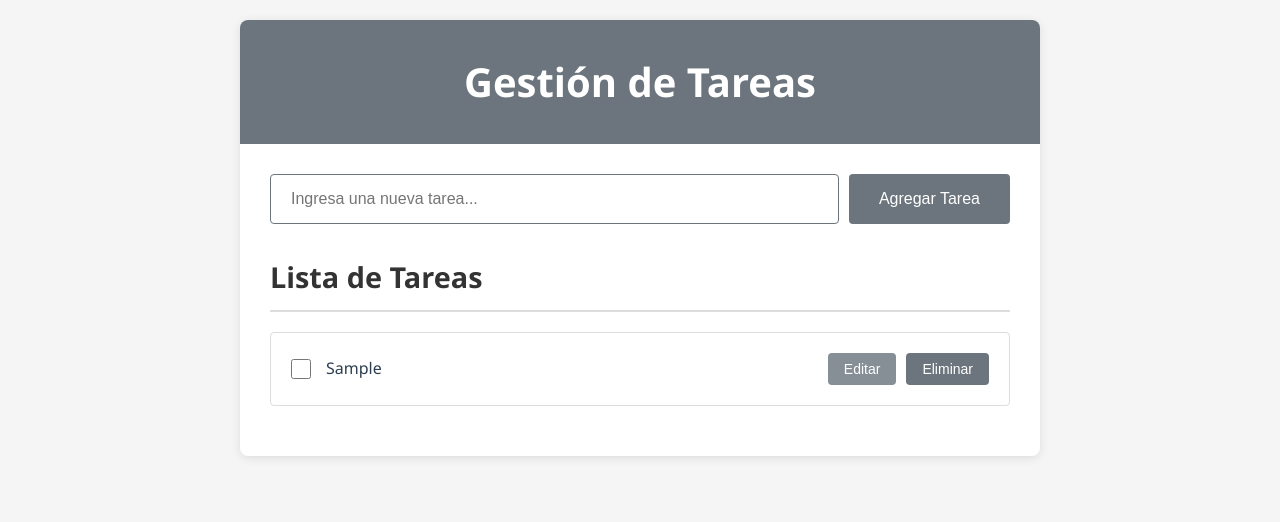
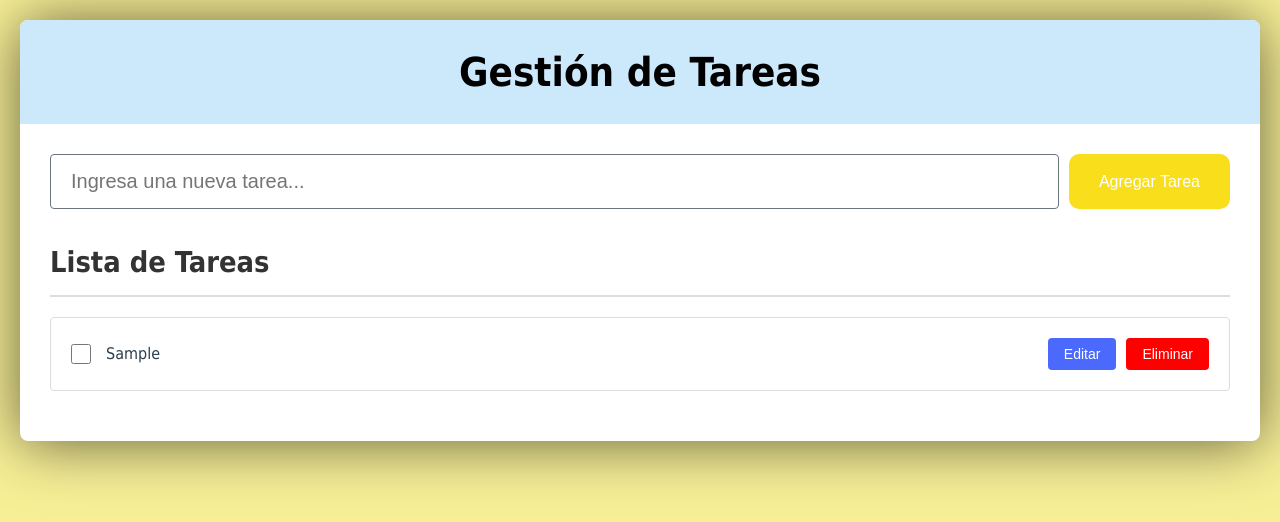
Before and after one commit to Belakenobi/Actividad-2, a plain HTML site: page index.html in a window 1280 px wide. Both pictures are taken after typing "Sample" into the empty fields and a click on the button "Agregar Tarea". Drawn offline with Linux system fonts and the light colour scheme.

Commit message:
Mejor diseño, animaciones. Css en general

```diff
--- a/styles.css
+++ b/styles.css
@@ -5,27 +5,27 @@
 }
 
 body {
-    font-family: 'Segoe UI', Tahoma, Geneva, Verdana, sans-serif;
+    font-family: 'Tahoma', Tahoma, Geneva, Verdana, sans-serif;
     line-height: 1.6;
-    color: #333;
-    background: #f5f5f5;
+    color: #473812;
+    background: #f7ef96;
     min-height: 100vh;
     padding: 20px;
 }
 
 .container {
-    max-width: 800px;
+    max-width: 1500px;
     margin: 0 auto;
     background: white;
     border-radius: 8px;
-    box-shadow: 0 2px 10px rgba(0, 0, 0, 0.1);
+    box-shadow: 0 2px 60px rgba(0, 0, 0, 0.6);
     overflow: hidden;
 }
 
 header {
-    background: #6c757d;
-    color: white;
-    padding: 30px;
+    background: #cce9fc;
+    color: black;
+    padding: 20px;
     text-align: center;
 }
 
@@ -54,7 +54,7 @@ main {
     padding: 15px 20px;
     border: 1px solid #ddd;
     border-radius: 4px;
-    font-size: 16px;
+    font-size: 20px;
     transition: border-color 0.2s ease;
     background: white;
 }
@@ -66,10 +66,10 @@ main {
 
 #addTaskBtn {
     padding: 15px 30px;
-    background: #6c757d;
+    background: #f9df1b;
     color: white;
     border: none;
-    border-radius: 4px;
+    border-radius: 10px;
     font-size: 16px;
     font-weight: 500;
     cursor: pointer;
@@ -78,7 +78,7 @@ main {
 }
 
 #addTaskBtn:hover {
-    background: #5a6268;
+    background: #a8d3f4;
 }
 
 
@@ -197,30 +197,30 @@ main {
 }
 
 .btn-edit {
-    background: #868e96;
+    background: #4b69fc;
     color: white;
 }
 
 .btn-edit:hover {
-    background: #6c757d;
+    background: #4bc1fc;
 }
 
 .btn-delete {
-    background: #6c757d;
+    background: red;
     color: white;
 }
 
 .btn-delete:hover {
-    background: #5a6268;
+    background: #fc864b;
 }
 
 .btn-save {
-    background: #6c757d;
+    background: #00c44b;
     color: white;
 }
 
 .btn-save:hover {
-    background: #5a6268;
+    background: #9fed95;
 }
 
 .btn-cancel {
@@ -236,7 +236,7 @@ main {
     text-align: center;
     padding: 40px;
     color: #7f8c8d;
-    font-size: 18px;
+    font-size: 20px;
     font-style: italic;
 }
 
```
Also changed, not shown: app.js (indentation only), index.html (line endings or trailing spaces).
